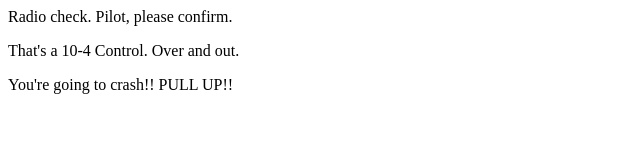
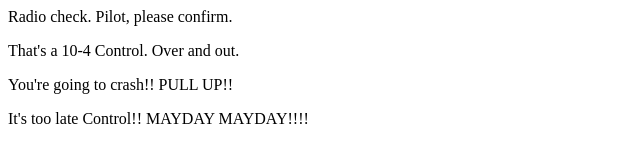
Before and after one commit to DanFilla/communication-log, a plain HTML site: page index.html in a window 1280 px wide. Shown: the whole page, without its empty margins (0-640 px from the left). Drawn offline with Linux system fonts and the light colour scheme.

Commit message:
Added a fourth line of code.

```diff
--- a/index.html
+++ b/index.html
@@ -3,5 +3,6 @@
     <p>Radio check. Pilot, please confirm.</p>
   <p>That's a 10-4 Control. Over and out.</p>
   <p>You're going to crash!! PULL UP!!</p>
+  <p>It's too late Control!! MAYDAY MAYDAY!!!!</p>
   </body>
 </html>
```
